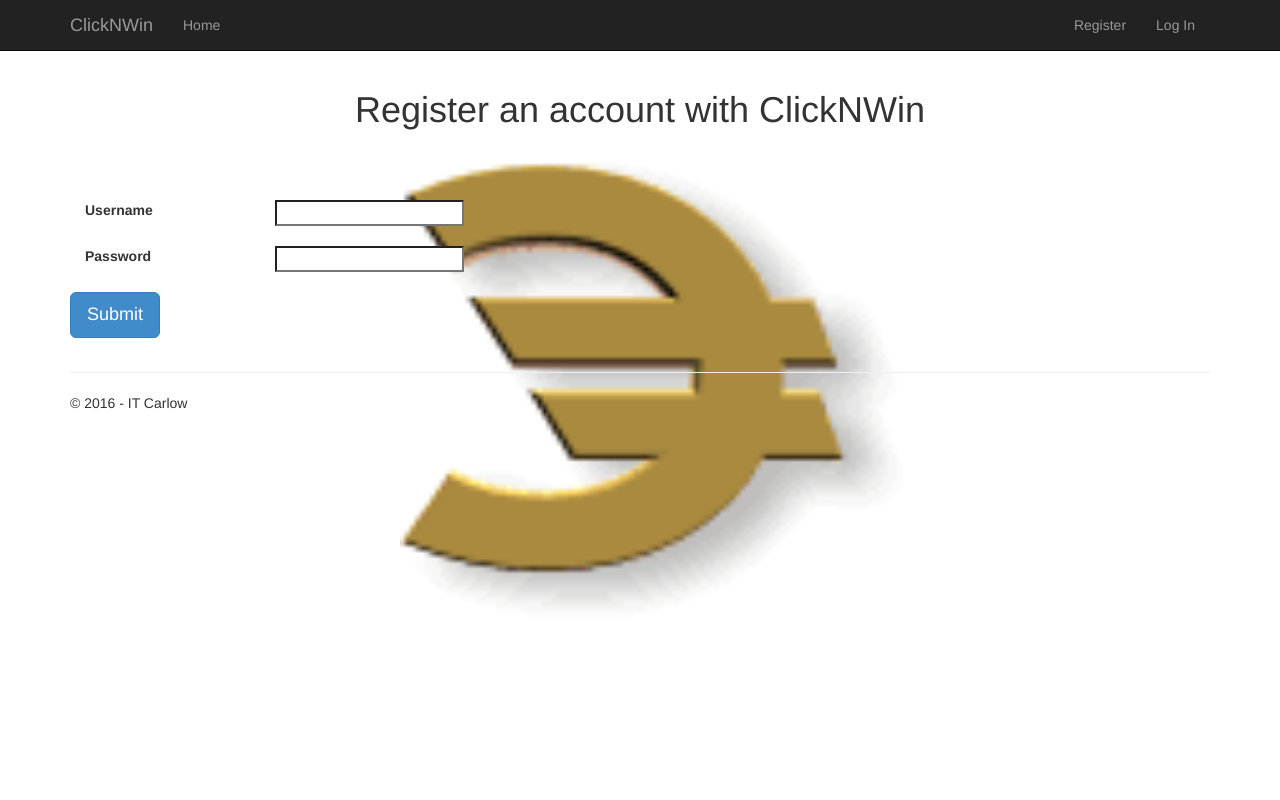
After one commit to geoff5/Clicknwin, a Flask app: page /login in a window 1280 px wide. The commit adds this page. Run offline with Flask 2, Linux system fonts and the light colour scheme; parts of the project's set-up code (start-up, migrations or seed data) failed here and were passed over; some libraries are stand-ins or nearby versions.

Commit message:
login page complete

```diff
--- a/ClickNWin/ClickNWin/ClickNWin/templates/index.html
+++ b/ClickNWin/ClickNWin/ClickNWin/templates/index.html
@@ -6,7 +6,7 @@
 <h3 align="center">Online Gaming at its Finest</h3>
 
 <body>
-    <a href="{{url_for('home')}}">Log in</a> or <a href="{{url_for('register')}}">Register</a> to use the site's features
+    <a href="{{url_for('login')}}">Log in</a> or <a href="{{url_for('register')}}">Register</a> to use the site's features
 
 </body>
 
--- a/ClickNWin/ClickNWin/ClickNWin/templates/layout.html
+++ b/ClickNWin/ClickNWin/ClickNWin/templates/layout.html
@@ -29,7 +29,7 @@
                 </ul>
                 <ul class="nav navbar-nav navbar-right">
                     <li><a href="{{url_for('register')}}">Register</a></li>
-                    <li><a href="{{url_for('home')}}">Log In</a></li>
+                    <li><a href="{{url_for('login')}}">Log In</a></li>
                 </ul>
             </div>
         </div>
--- /dev/null
+++ b/ClickNWin/ClickNWin/ClickNWin/templates/login.html
@@ -0,0 +1,31 @@
+{% extends "layout.html" %}
+
+{% block content %}
+
+<h1 align="center">Register an account with ClickNWin</h1>
+<br><br><br />
+<div class="container">
+    <form class="form-inline" action="/home" method="post">
+
+        <div class="row">
+            <label class="col-md-2 col-form-label">Username</label>
+            <div class="col-md-4">
+                <input type="text" required id="username" name="username" />
+            </div>
+        </div>
+        <br />
+        <div class="row">
+            <label class="col-md-2 col-form-label">Password</label>
+            <div class="col-md-4">
+                <input type="password" required id="password" name="password" />
+            </div>
+        </div>
+        <br />
+        <div class="row row-centered">
+            <input class="btn btn-primary btn-lg" type="submit" value="Submit">
+        </div>
+
+    </form>
+</div>
+
+    {% endblock %}
--- a/ClickNWin/ClickNWin/ClickNWin/views.py
+++ b/ClickNWin/ClickNWin/ClickNWin/views.py
@@ -14,3 +14,7 @@ def home():
 @app.route('/register')
 def register():
     return render_template('register.html', title='ClickNWin', year = datetime.now().year)
+
+@app.route('/login')
+def login():
+    return render_template('login.html', title='ClickNWin', year = datetime.now().year)
```
Also changed, not shown: 2 other files.
